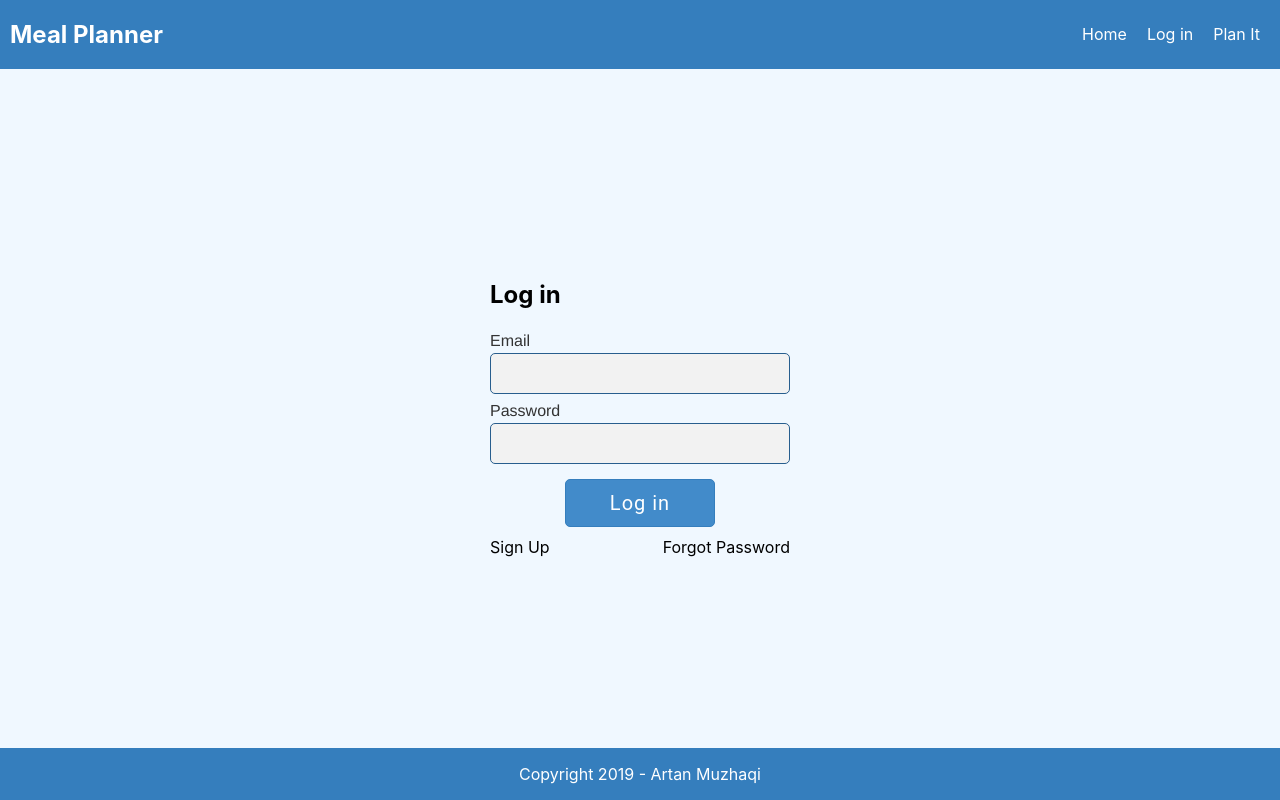
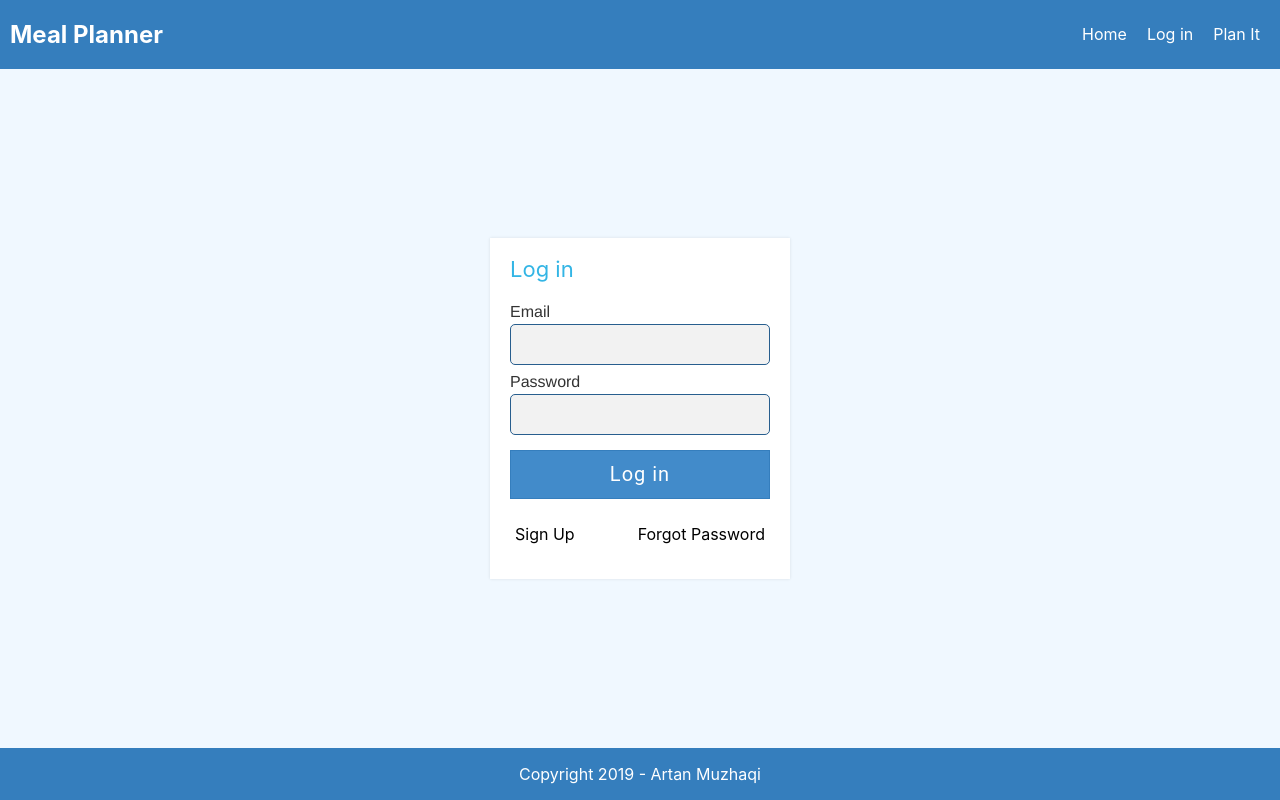
Before and after one commit to muzhaqi16/meal-planner-react, a React (Create React App) app: page /signin in a window 1280 px wide. Built offline with nearby package versions, Linux system fonts and the light colour scheme; the HTML template or start-up script is replaced by a standard one.

Commit message:
improve login and signup layout

```diff
--- a/src/components/Calendar/Calendar.css
+++ b/src/components/Calendar/Calendar.css
@@ -36,8 +36,14 @@ li {
 
 .input>h2 {
     text-align: center;
+    color: #33b5e5;
+    font-size: 22px;
+    font-weight: 400;
+    line-height: 1;
 }
-
+.food-log-form>.button{
+    margin:10px 0;
+}
 .days-of-week {
     width: 100%;
     background-color: #e66b6b;
--- a/src/components/Calendar/Calendar.js
+++ b/src/components/Calendar/Calendar.js
@@ -19,21 +19,17 @@ export default class Calendar extends React.Component {
                     <div className="input">
                         <h2>Add a meal to your calendar</h2>
                         <form className="food-log-form" onSubmit={this.handleAdd}>
-                            <div>
-                                <TextInput label="Select Date" type="date" id="date" />
-                            </div>
-                            <div>
-                                <TextInput label="Food" placeholder="Enter meal name..." id="food_name" />
-                            </div>
-                            <div>
-                                <Select label="Time" options={['breakfast', 'lunch', 'dinner']} id="meal_time" />
-                            </div>
-                            <div>
-                                <TextInput label="Calories" id="calories" />
-                            </div>
-                            <div>
-                                <Buttton text="Add Meal" type='submit' />
-                            </div>
+
+                            <TextInput label="Select Date" type="date" id="date" />
+
+                            <TextInput label="Food" placeholder="Enter meal name..." id="food_name" />
+
+                            <Select label="Time" options={['breakfast', 'lunch', 'dinner']} id="meal_time" />
+
+                            <TextInput label="Calories" id="calories" />
+
+                            <Buttton text="Add Meal" type='submit' />
+
                         </form>
                     </div>
                     <div className="days-of-week">
--- a/src/components/Calendar/Day.js
+++ b/src/components/Calendar/Day.js
@@ -11,7 +11,7 @@ export default class Day extends React.Component {
                 <li className="meal-time">
                     <span className="lunch"> Lunch  </span> <span>{this.props.data.lunch.map((item => <em key={item} className="meal-name">{item}</em>))}</span>
                 </li>
-                <li className="meal-time">
+                <li className="meal-time last">
                     <span className="dinner">Dinner </span> <span>{this.props.data.dinner.map((item => <em key={item} className="meal-name">{item}</em>))}</span>
 
                 </li>
--- a/src/components/Calendar/Week.css
+++ b/src/components/Calendar/Week.css
@@ -29,7 +29,7 @@
 .week>ul>li {
     width: 100%;
 }
-
+li.last{border-bottom: none;}
 .day-name {
     font-size: 18px;
     background-color: #6cf;;
--- a/src/components/Footer/Footer.css
+++ b/src/components/Footer/Footer.css
@@ -1,6 +1,5 @@
 footer {
     text-align: center;
-    min-height: 50px;
     background-color: #357ebd;
 
 }
--- a/src/components/LandingPage/LandingPage.css
+++ b/src/components/LandingPage/LandingPage.css
@@ -7,7 +7,7 @@ main {
     min-width: 40vw;
     margin: 2vw;
 }
-.button{
+.hero-container>.button{
     width: 50%;
     margin: 0 auto;
 }
@@ -86,11 +86,11 @@ article>header {
 article>p{
     padding:0 20px;
 
-font-size: 1.125rem;
+    font-size: 1.125rem;
 
-font-weight: 300;
+    font-weight: 300;
 
-color: rgba(0, 0, 0, 0.54);
+    color: rgba(0, 0, 0, 0.54);
 }
 article>footer{
     background-color: transparent;
--- a/src/components/Login/Login.css
+++ b/src/components/Login/Login.css
@@ -1,10 +1,26 @@
 #login-form {
     margin: 0 auto;
     width: 300px;
+    background: #ffffff;
+    box-shadow: 0 0 3px rgba(0, 0, 0, 0.1);
+    padding: 20px;
 }
-
+#login-form>h2{
+    margin: 0 0 20px;
+    color: #33b5e5;
+    font-size: 22px;
+    font-weight: 400;
+    line-height: 1;
+}
+#login-form>.button{
+    margin:10px 0;
+}
 .options {
     display: flex;
+    width: 100%;
+    padding: 15px 5px;
+    box-sizing: border-box;
+    color: #666666;
     justify-content: space-between;
 }
 
--- a/src/components/Signup/Signup.css
+++ b/src/components/Signup/Signup.css
@@ -1,8 +1,19 @@
 #signup-form {
     margin: 0 auto;
     width: 300px;
+    background: #ffffff;
+    box-shadow: 0 0 3px rgba(0, 0, 0, 0.1);
+    padding: 20px;
 }
-
+#signup-form>h2{
+    color: #33b5e5;
+    font-size: 22px;
+    font-weight: 400;
+    line-height: 1;
+}
+#signup-form>.button{
+    margin:10px 0;
+}
 .options {
     display: flex;
     justify-content: space-between;
--- a/src/components/input/Button/Button.css
+++ b/src/components/input/Button/Button.css
@@ -2,7 +2,6 @@
     background-color: #428bca;
     border: 1px solid transparent;
     border-color: #357ebd;
-    border-radius: 5px;
     box-sizing: border-box;
     color: #fff;
     cursor: pointer;
@@ -13,7 +12,7 @@
     letter-spacing: 1px;
     padding: 10px 16px;
     width: 100%;
-    margin: 10px 0;
+    margin:0;
 }
 
 button:hover {
```
